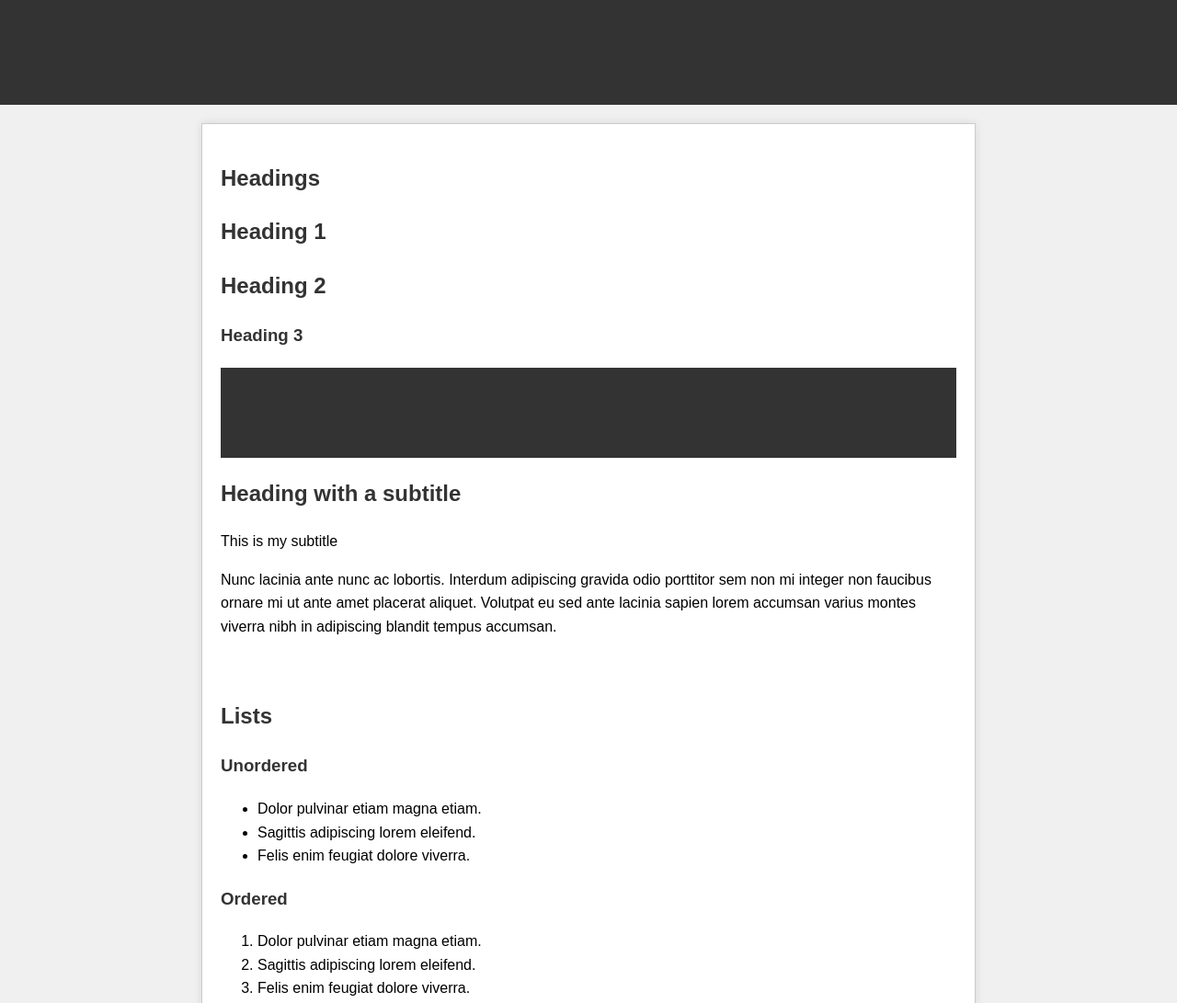
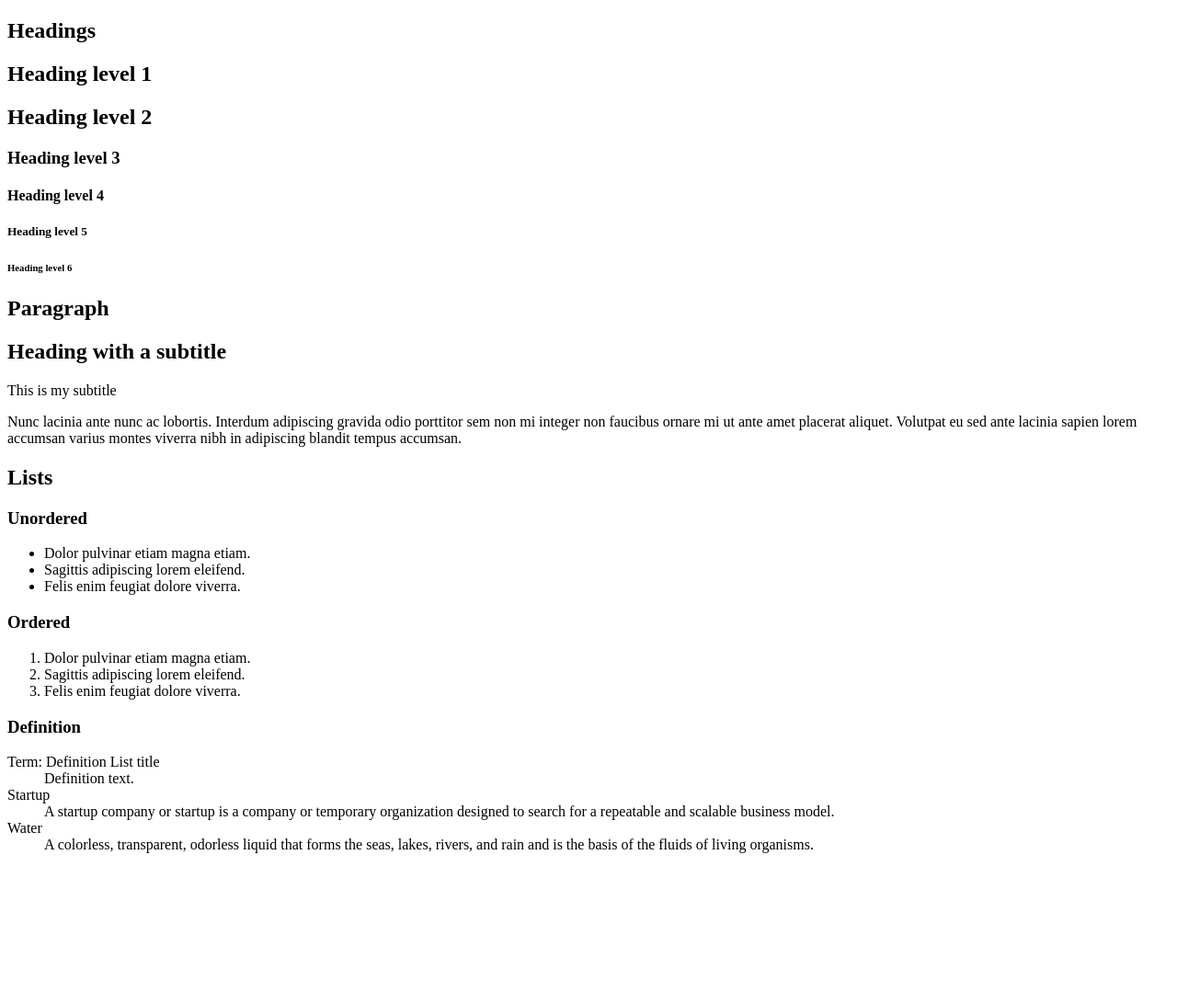
Before and after one commit to Farel-JF/holbertonschool-web_front_end, a plain HTML site: page html_advanced/26-styleguide.html in a window 1280 px wide. Shown: the top 1091 px of the page at 92% size. After the commit the page ends 944 px from the top, so only its background shows below. Drawn offline with Linux system fonts and the light colour scheme.

Commit message:
26. Examples of lists for the styleguide

```diff
--- a/html_advanced/26-styleguide.html
+++ b/html_advanced/26-styleguide.html
@@ -3,68 +3,34 @@
 	<head>
 		<meta charset="utf-8">
 		<meta name="viewport" content="width=device-width, initial-scale=1.0, viewport-fit=cover">
-    <title>Style Guide - Techium</title>
-    <style>
-        /* Your CSS styles can go here */
-        body {
-            font-family: Arial, sans-serif;
-            line-height: 1.6;
-            margin: 0;
-            padding: 0;
-            background-color: #f0f0f0;
-        }
-        header {
-            background-color: #333;
-            color: #fff;
-            padding: 10px;
-        }
-        main {
-            max-width: 800px;
-            margin: 20px auto;
-            padding: 20px;
-            background-color: #fff;
-            border: 1px solid #ccc;
-            box-shadow: 0 0 10px rgba(0,0,0,0.1);
-        }
-        section {
-            margin-bottom: 20px;
-        }
-        h1, h2, h3 {
-            color: #333;
-        }
-        p {
-            margin-bottom: 10px;
-        }
-    </style>
+		<title>Homepage - Techium</title>
+		<meta name="description" content="Techium is a digital agency">
+		<link rel="icon" type="image/x-icon" href="./favicon.ico">
+		<link rel="icon" type="image/png" href="./favicon.png">
 	</head>
 	<body>
-    <header>
-        <h1>Style Guide</h1>
-    </header>
-
+		<header></header>
 		<main>
-        <section id="headings">
-            <h2>Headings</h2>
-            <h1>Heading 1</h1>
-            <h2>Heading 2</h2>
-            <h3>Heading 3</h3>
+			<section>
+				<header><h2>Headings</h2></header>
+				<h1>Heading level 1</h1>
+				<h2>Heading level 2</h2>
+				<h3>Heading level 3</h3>
+				<h4>Heading level 4</h4>
+				<h5>Heading level 5</h5>
+				<h6>Heading level 6</h6>
 			</section>
-
-        <section id="paragraphs">
-            <header>
-                <h2>Paragraph</h2>
-            </header>
+			<section>
+				<header><h2>Paragraph</h2></header>
 				<h2>Heading with a subtitle</h2>
 				<p>This is my subtitle</p>
 				<p>Nunc lacinia ante nunc ac lobortis. Interdum adipiscing gravida odio porttitor sem non mi integer non faucibus ornare mi ut ante amet placerat aliquet. Volutpat eu sed ante lacinia sapien lorem accumsan varius montes viverra nibh in adipiscing blandit tempus accumsan.</p>
 			</section>
-
-        <!-- Lists section -->
-        <br><!-- Lists section -->
-        <div>
+			<!-- Lists -->
 			<section>
+				<header>
 					<h2>Lists</h2>
-                <!-- Unordered List -->
+				</header>
 				<div>
 					<h3>Unordered</h3>
 					<ul>
@@ -72,35 +38,24 @@
 						<li>Sagittis adipiscing lorem eleifend.</li>
 						<li>Felis enim feugiat dolore viverra.</li>
 					</ul>
-                </div>
-                <!-- Ordered List -->
-                <div>
 					<h3>Ordered</h3>
 					<ol>
 						<li>Dolor pulvinar etiam magna etiam.</li>
 						<li>Sagittis adipiscing lorem eleifend.</li>
 						<li>Felis enim feugiat dolore viverra.</li>
 					</ol>
-                </div>
-                <!-- Definition List -->
-                <div>
 					<h3>Definition</h3>
 					<dl>
 						<dt>Term: Definition List title</dt>
-                        <dd>Definition: Definition text.</dd>
-                        <dt>Term: Startup</dt>
-                        <dd>Definition: A startup company or startup is a company or temporary organization designed to search for a repeatable and scalable business model.</dd>
-                        <dt>Term: Water</dt>
-                        <dd>Definition: A colorless, transparent, odorless liquid that forms the seas, lakes, rivers, and rain and is the basis of the fluids of living organisms.</dd>
+						<dd>Definition text.</dd>
+						<dt>Startup</dt>
+						<dd>A startup company or startup is a company or temporary organization designed to search for a repeatable and scalable business model.</dd>
+						<dt>Water</dt>
+						<dd>A colorless, transparent, odorless liquid that forms the seas, lakes, rivers, and rain and is the basis of the fluids of living organisms.</dd>
 					</dl>
 				</div>
 			</section>
-        </div>
-
 		</main>
-
-    <footer>
-        <p>&copy; 2024 Techium. All rights reserved.</p>
-    </footer>
+		<footer></footer>
 	</body>
 </html>
```
Lines whose indentation alone changed are shown as unchanged.
